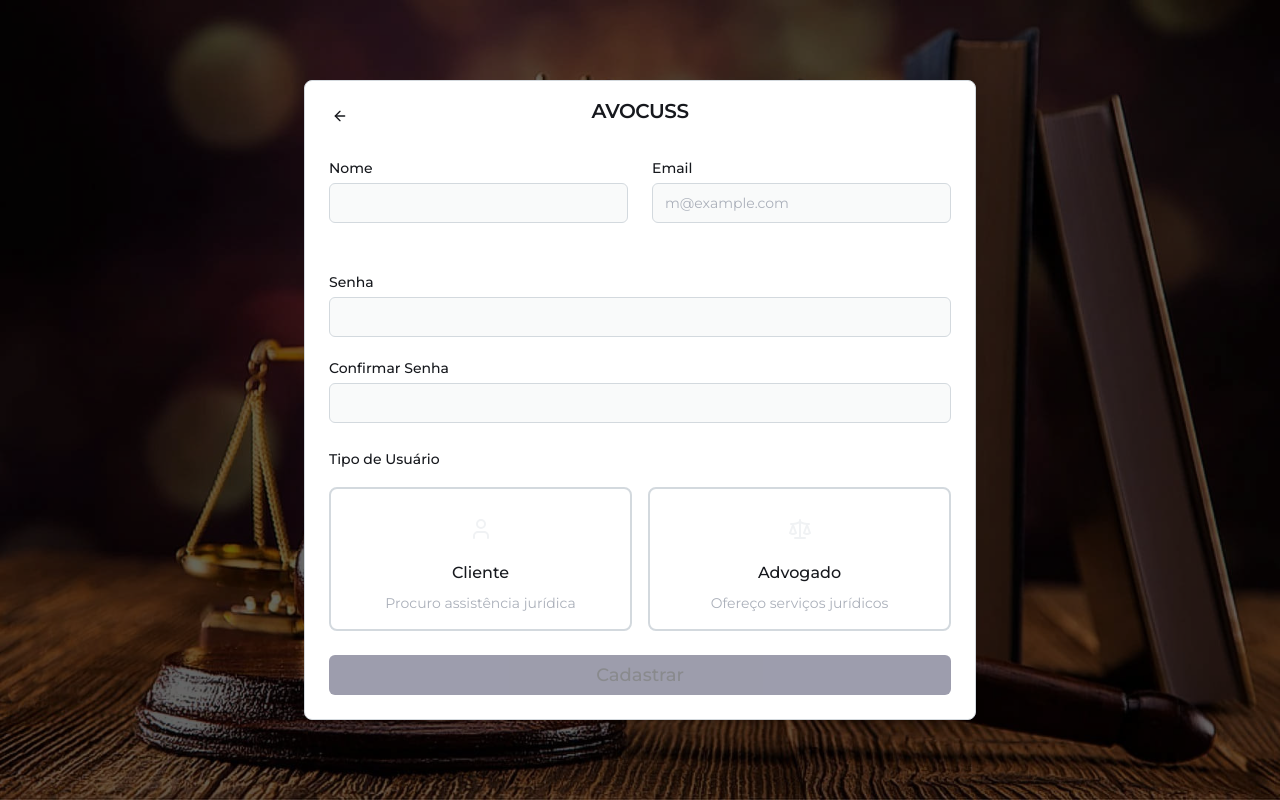
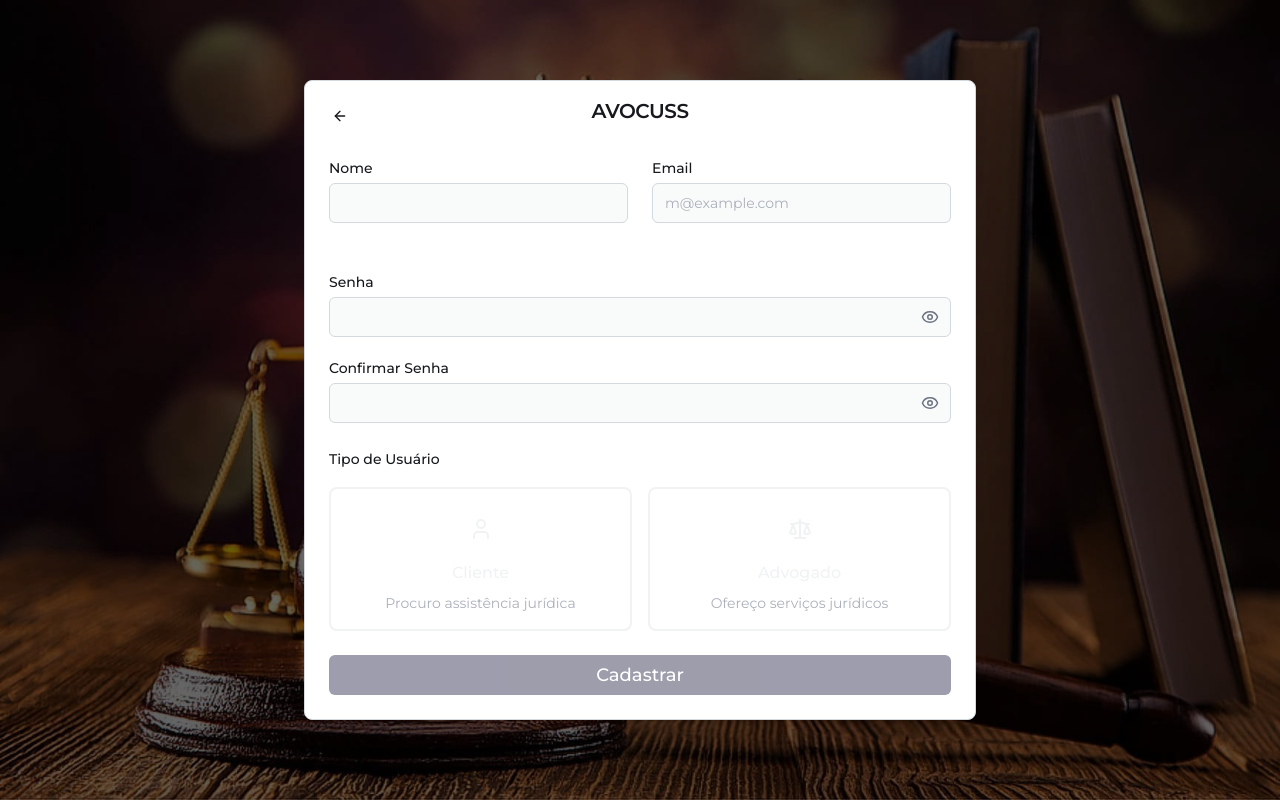
Before and after one commit to Avocus/FrontEnd, a Next.js app in the folder front/: page /cadastro in a window 1280 px wide. Built offline with nearby package versions, Linux system fonts and the light colour scheme; no server answers; a web font is replaced by a local one.

Commit message:
ajustes gerais

```diff
--- a/front/src/components/agenda/AgendaCompleta.tsx
+++ b/front/src/components/agenda/AgendaCompleta.tsx
@@ -157,7 +157,7 @@ function EventoCard({ evento, onEdit, onDelete }: {
             {evento.notificarPorEmail && (
               <div className="flex items-center gap-2">
                 <Mail className="h-3 w-3" />
-                <span className={evento.emailNotificado ? "text-green-600" : "text-blue-600"}>
+                <span className={evento.emailNotificado ? "text-green-600" : "text-blue-300"}>
                   {evento.emailNotificado ? "E-mail enviado" : "Notificar por e-mail"}
                 </span>
               </div>
@@ -512,7 +512,7 @@ export function AgendaCompleta() {
 
             <div className="grid grid-cols-2 gap-4">
               <div className="grid gap-2">
-                <Label>Tipo</Label>
+                <Label>Tipo *</Label>
                 <Select value={tipo} onValueChange={(value) => setTipo(value as EventoTipo)}>
                   <SelectTrigger>
                     <SelectValue />
@@ -527,7 +527,7 @@ export function AgendaCompleta() {
               </div>
 
               <div className="grid gap-2">
-                <Label>Status</Label>
+                <Label>Status *</Label>
                 <Select value={status} onValueChange={(value) => setStatus(value as EventoStatus)}>
                   <SelectTrigger>
                     <SelectValue />
@@ -549,12 +549,12 @@ export function AgendaCompleta() {
 
             <div className="grid grid-cols-2 gap-4">
               <div className="grid gap-2">
-                <Label>Horário de Início</Label>
+                <Label>Horário de Início *</Label>
                 <TimePicker date={selectedTime} setDate={setSelectedTime} />
               </div>
 
               <div className="grid gap-2">
-                <Label>Horário de Fim (opcional)</Label>
+                <Label>Horário de Término (opcional)</Label>
                 <TimePicker
                   date={selectedEndTime || new Date()}
                   setDate={setSelectedEndTime}
@@ -574,7 +574,7 @@ export function AgendaCompleta() {
 
             <div className="grid grid-cols-2 gap-4">
               <div className="grid gap-2">
-                <Label>Lembrar antes (minutos)</Label>
+                <Label>Lembrar antes (minutos) *</Label>
                 <Select
                   value={lembrarAntes.toString()}
                   onValueChange={(value) => setLembrarAntes(parseInt(value))}
--- a/front/src/components/cadastro/CadastroForm.tsx
+++ b/front/src/components/cadastro/CadastroForm.tsx
@@ -18,7 +18,7 @@ import { cadastroSchema, type CadastroFormData } from '../../schemas/cadastroSch
 import { cadastrarUsuario } from '../../services/user/cadastroService';
 import { useRouter } from "next/navigation"
 import { getErrorMessage } from '@/utils/formValidation';
-import { ArrowLeft } from "lucide-react"
+import { ArrowLeft, Eye, EyeOff } from "lucide-react"
 import { UserTypeSelector } from './UserTypeSelector';
 import { PasswordRequirements } from './PasswordRequirements';
 import { useToast } from '../../hooks/useToast';
@@ -33,6 +33,8 @@ export function CadastroForm({
 }) {
   const [cadastroError, setCadastroError] = useState<string | null>(null);
   const [isLoading, setIsLoading] = useState(false);
+  const [showPassword, setShowPassword] = useState(false);
+  const [showConfirm, setShowConfirm] = useState(false);
   const { success, error: showError } = useToast();
   const router = useRouter();
 
@@ -182,27 +184,49 @@ export function CadastroForm({
                 </div>
 
                 {/* Campo Senha */}
-                <div className="md:col-span-2 grid gap-2">
+                <div className="md:col-span-2 grid gap-2 relative">
                   <Label htmlFor="password">Senha</Label>
+                  <div className="relative">
                     <Input
                       id="password"
-                    type="password"
-                    className={getFieldValidationClassLocal("password")}
+                      type={showPassword ? "text" : "password"} // alterna entre texto e senha
+                      className={getFieldValidationClassLocal("password") + " pr-10"} // padding direito pro ícone não sobrepor texto
                       {...register("password")}
                     />
+                    {/* Botão de mostrar/ocultar */}
+                    <button
+                      type="button"
+                      onClick={() => setShowPassword(!showPassword)}
+                      className="absolute right-3 top-1/2 -translate-y-1/2 text-gray-500 hover:text-gray-700"
+                    >
+                      {showPassword ? <EyeOff size={18} /> : <Eye size={18} />}
+                    </button>
+                  </div>
                   <PasswordRequirements password={passwordValue || ""} />
                 </div>
 
                 {/* Campo Confirmar Senha */}
                 <div className="md:col-span-2 grid gap-2">
                   <Label htmlFor="confirmPassword">Confirmar Senha</Label>
+                  <div className="relative">
                     <Input
                       id="confirmPassword"
-                    type="password"
-                    className={getFieldValidationClassLocal("confirmPassword")}
+                      type={showConfirm ? "text" : "password"}
+                      className={getFieldValidationClassLocal("confirmPassword") + " pr-10"}
                       {...register("confirmPassword")}
                     />
-                  {errors.confirmPassword && touchedFields.confirmPassword && <span className="text-red-500 text-sm">{errors.confirmPassword.message}</span>}
+                    <button
+                      type="button"
+                      onClick={() => setShowConfirm(!showConfirm)}
+                      className="absolute right-3 top-1/2 -translate-y-1/2 text-gray-500 hover:text-gray-700"
+                    >
+                      {showConfirm ? <EyeOff size={18} /> : <Eye size={18} />}
+                    </button>
+                  </div>
+
+                  {errors.confirmPassword && touchedFields.confirmPassword && (
+                    <span className="text-red-500 text-sm">{errors.confirmPassword.message}</span>
+                  )}
                 </div>
 
                 {/* Seleção de Tipo de Usuário - só mostrar se não for convite */}
@@ -217,7 +241,7 @@ export function CadastroForm({
                 <div className="md:col-span-2">
                   <Button
                     type="submit"
-                    className="w-full bg-secondary text-secondary-foreground"
+                    className="w-full bg-secondary text-white hover:bg-gray-300 hover:text-secondary-foreground transition-colors duration-200"
                     disabled={!isValid || isLoading}
                   >
                     {isLoading ? "Cadastrando..." : "Cadastrar"}
--- a/front/src/components/cadastro/UserTypeSelector.tsx
+++ b/front/src/components/cadastro/UserTypeSelector.tsx
@@ -16,8 +16,8 @@ export function UserTypeSelector({ selectedRole, onChange }: UserTypeSelectorPro
         <div
           className={`relative border-2 rounded-lg p-4 flex flex-col items-center gap-2 cursor-pointer transition-all duration-200 ${
             selectedRole === "cliente"
-              ? "border-primary bg-primary/10 shadow-lg ring-2 ring-primary/20"
-              : "border-border hover:border-primary/50 hover:bg-primary/5"
+              ? "border-border hover:border-primary/50 hover:bg-primary/5"
+              : "border-primary bg-primary/10 shadow-lg ring-2 ring-primary/20"
           }`}
           onClick={() => onChange("cliente")}
         >
@@ -26,19 +26,25 @@ export function UserTypeSelector({ selectedRole, onChange }: UserTypeSelectorPro
               <Check className="h-4 w-4 text-white" />
             </div>
           )}
-          <div className={`w-12 h-12 rounded-full flex items-center justify-center transition-colors ${
-            selectedRole === "cliente"
-              ? "bg-primary text-white"
-              : "bg-primary/10 text-primary"
-          }`}>
+          <div
+            className={`w-12 h-12 rounded-full flex items-center justify-center transition-colors ${
+              selectedRole === "cliente"
+                ? "bg-primary text-white"
+                : "bg-primary/10 text-primary"
+            }`}
+          >
             <User className="h-6 w-6" />
           </div>
-          <span className={`font-medium transition-colors ${
-            selectedRole === "cliente" ? "text-primary" : "text-foreground"
-          }`}>
+          <span
+            className={`font-medium transition-colors ${
+              selectedRole === "cliente" ? "text-foreground" : "text-primary"
+            }`}
+          >
             Cliente
           </span>
-          <span className="text-sm text-muted-foreground text-center">Procuro assistência jurídica</span>
+          <span className="text-sm text-muted-foreground text-center">
+            Procuro assistência jurídica
+          </span>
           {selectedRole === "cliente" && (
             <span className="text-xs font-medium text-primary">Selecionado</span>
           )}
@@ -47,8 +53,8 @@ export function UserTypeSelector({ selectedRole, onChange }: UserTypeSelectorPro
         <div
           className={`relative border-2 rounded-lg p-4 flex flex-col items-center gap-2 cursor-pointer transition-all duration-200 ${
             selectedRole === "advogado"
-              ? "border-primary bg-primary/10 shadow-lg ring-2 ring-primary/20"
-              : "border-border hover:border-primary/50 hover:bg-primary/5"
+              ? "border-border hover:border-primary/50 hover:bg-primary/5"
+              : "border-primary bg-primary/10 shadow-lg ring-2 ring-primary/20"
           }`}
           onClick={() => onChange("advogado")}
         >
@@ -57,19 +63,25 @@ export function UserTypeSelector({ selectedRole, onChange }: UserTypeSelectorPro
               <Check className="h-4 w-4 text-white" />
             </div>
           )}
-          <div className={`w-12 h-12 rounded-full flex items-center justify-center transition-colors ${
-            selectedRole === "advogado"
+          <div
+            className={`w-12 h-12 rounded-full flex items-center justify-center transition-colors ${
+              selectedRole === "advogado"
               ? "bg-primary text-white"
               : "bg-primary/10 text-primary"
-          }`}>
+            }`}
+          >
             <Scale className="h-6 w-6" />
           </div>
-          <span className={`font-medium transition-colors ${
-            selectedRole === "advogado" ? "text-primary" : "text-foreground"
-          }`}>
+          <span
+            className={`font-medium transition-colors ${
+              selectedRole === "advogado" ? "text-foreground" : "text-primary"
+            }`}
+          >
             Advogado
           </span>
-          <span className="text-sm text-muted-foreground text-center">Ofereço serviços jurídicos</span>
+          <span className="text-sm text-muted-foreground text-center">
+            Ofereço serviços jurídicos
+          </span>
           {selectedRole === "advogado" && (
             <span className="text-xs font-medium text-primary">Selecionado</span>
           )}
```
Lines whose indentation alone changed are shown as unchanged.
